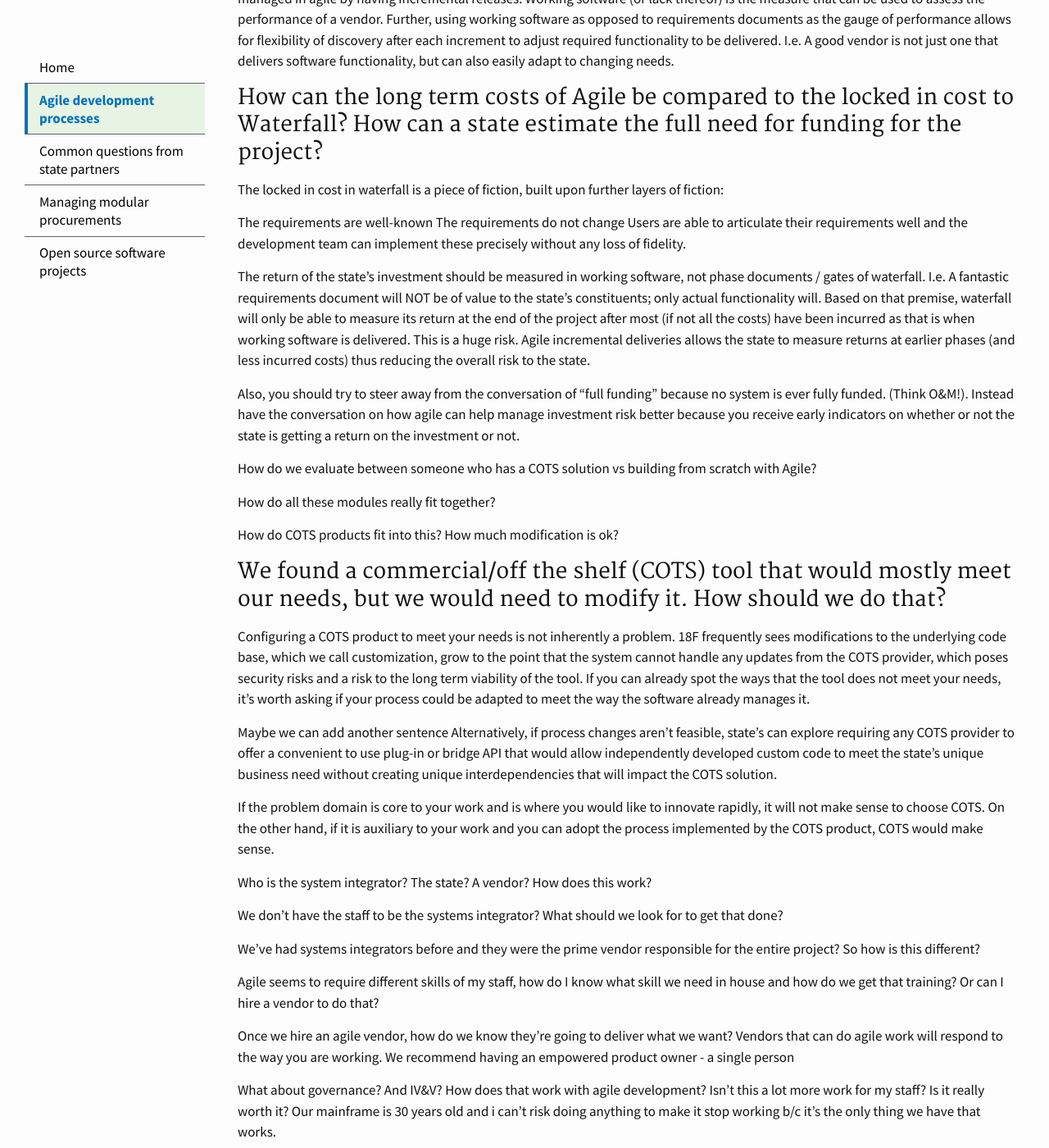
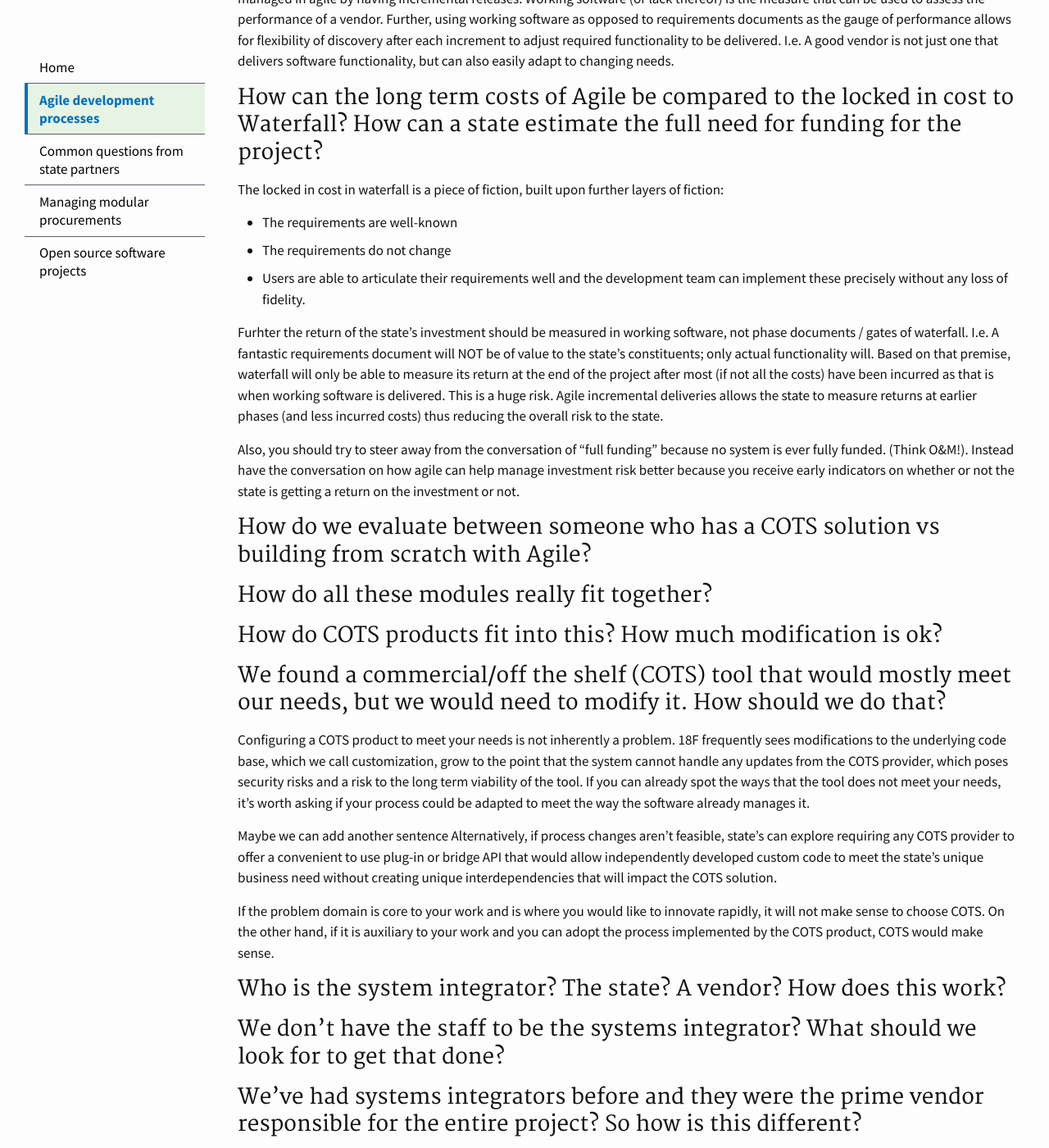
Before and after one commit to 18F/state-faq, a Jekyll site: the page built from pages/agile-development.md, in a window 1280 px wide and 1400 px high, scrolled down 1737 px. Shown: the whole window at 82% size. Built offline with Jekyll 4.4.1, drawn with Linux system fonts in a browser that asks for light colours; some of the changed text lies outside the part shown.

Commit message:
[Don't Merge Yet] Formatting and additional content
Updating formatting to differentiate between questions and content.
Also will be adding content from Alan Atlas when he's done in the Google Doc

```diff
--- a/pages/agile-development.md
+++ b/pages/agile-development.md
@@ -50,19 +50,19 @@ As far as “oversight docs” like a requirements doc (used to gauge if the ven
 
 The locked in cost in waterfall is a piece of fiction, built upon further layers of fiction:
 
-The requirements are well-known
-The requirements do not change
-Users are able to articulate their requirements well and the development team can implement these precisely without any loss of fidelity.
+- The requirements are well-known
+- The requirements do not change
+- Users are able to articulate their requirements well and the development team can implement these precisely without any loss of fidelity.
 
-The return of the state’s investment should be measured in working software, not phase documents / gates of waterfall.  I.e. A fantastic requirements document will NOT be of value to the state’s constituents; only actual functionality will.   Based on that premise, waterfall will only be able to measure its return at the end of the project after most (if not all the costs) have been incurred as that is when working software is delivered.  This is a huge risk.  Agile incremental deliveries allows the state to measure returns at earlier phases (and less incurred costs) thus reducing the overall risk to the state.
+Furhter the return of the state’s investment should be measured in working software, not phase documents / gates of waterfall.  I.e. A fantastic requirements document will NOT be of value to the state’s constituents; only actual functionality will.   Based on that premise, waterfall will only be able to measure its return at the end of the project after most (if not all the costs) have been incurred as that is when working software is delivered.  This is a huge risk.  Agile incremental deliveries allows the state to measure returns at earlier phases (and less incurred costs) thus reducing the overall risk to the state.
 
 Also, you should try to steer away from the conversation of “full funding” because no system is ever fully funded.  (Think O&M!).  Instead have the conversation on how agile can help manage investment risk better because you receive early indicators on whether or not the state is getting a return on the investment or not.
 
-How do we evaluate between someone who has a COTS solution vs building from scratch with Agile?
+### How do we evaluate between someone who has a COTS solution vs building from scratch with Agile?
 
-How do all these modules really fit together?
+### How do all these modules really fit together?
 
-How do COTS products fit into this? How much modification is ok?
+### How do COTS products fit into this? How much modification is ok?
 
 ### We found a commercial/off the shelf (COTS) tool that would mostly meet our needs, but we would need to modify it. How should we do that?
 
@@ -77,20 +77,20 @@ will impact the COTS solution.
 
 If the problem domain is core to your work and is where you would like to innovate rapidly, it will not make sense to choose COTS. On the other hand, if it is auxiliary to your work and you can adopt the process implemented by the COTS product, COTS would make sense.
 
-Who is the system integrator? The state? A vendor? How does this work?
+### Who is the system integrator? The state? A vendor? How does this work?
 
-We don’t have the staff to be the systems integrator? What should we look for to get that done?
+### We don’t have the staff to be the systems integrator? What should we look for to get that done?
 
-We’ve had systems integrators before and they were the prime vendor responsible for the entire project? So how is this different?
+### We’ve had systems integrators before and they were the prime vendor responsible for the entire project? So how is this different?
 
-Agile seems to require different skills of my staff, how do I know what skill we need in house and how do we get that training? Or can I hire a vendor to do that?
+### Agile seems to require different skills of my staff, how do I know what skill we need in house and how do we get that training? Or can I hire a vendor to do that?
 
-Once we hire an agile vendor, how do we know they’re going to deliver what we want?
+### Once we hire an agile vendor, how do we know they’re going to deliver what we want?
 Vendors that can do agile work will respond to the way you are working. We recommend having an empowered product owner - a single person
 
-What about governance? And IV&V? How does that work with agile development?
-Isn’t this a lot more work for my staff? Is it really worth it?
-Our mainframe is 30 years old and i can’t risk doing anything to make it stop working b/c it’s the only thing we have that works.
+### What about governance? And IV&V? How does that work with agile development?
+### Isn’t this a lot more work for my staff? Is it really worth it?
+### Our mainframe is 30 years old and i can’t risk doing anything to make it stop working b/c it’s the only thing we have that works.
 
 There are development patterns that would allow systems to gradually migrate away from a mainframe (or legacy system).  For example, the use of proxies to abstract out new code from legacy code. Mainframes are designed to be highly efficient in executing very specific functions; split those functions out one by one and replace them. Also ensuring that there are swift fallback/reversion processes in place hels
 
@@ -98,11 +98,11 @@ One can use agile prioritization techniques (like WSJF) you can identify the ord
 
 But the key to success is migrating piece by piece;  aiming to do a one big bang cut over to a new system is extremely risky.
 
-We have lots of big projects coming up, what’s the best way to get started doing an agile project?
+### We have lots of big projects coming up, what’s the best way to get started doing an agile project?
 
 ### What does a user centered design team actually do that’s different from how we’ve always done it?
 
 Would recommend we not assume that other orgs are not doing user centered design.  First understand how they are sussing out features and what pain points they are experiencing.  From there, map how user centered design can help.
 
-How do I have my users participate in feedback?
+### How do I have my users participate in feedback?
 methods.18f.gov
```
